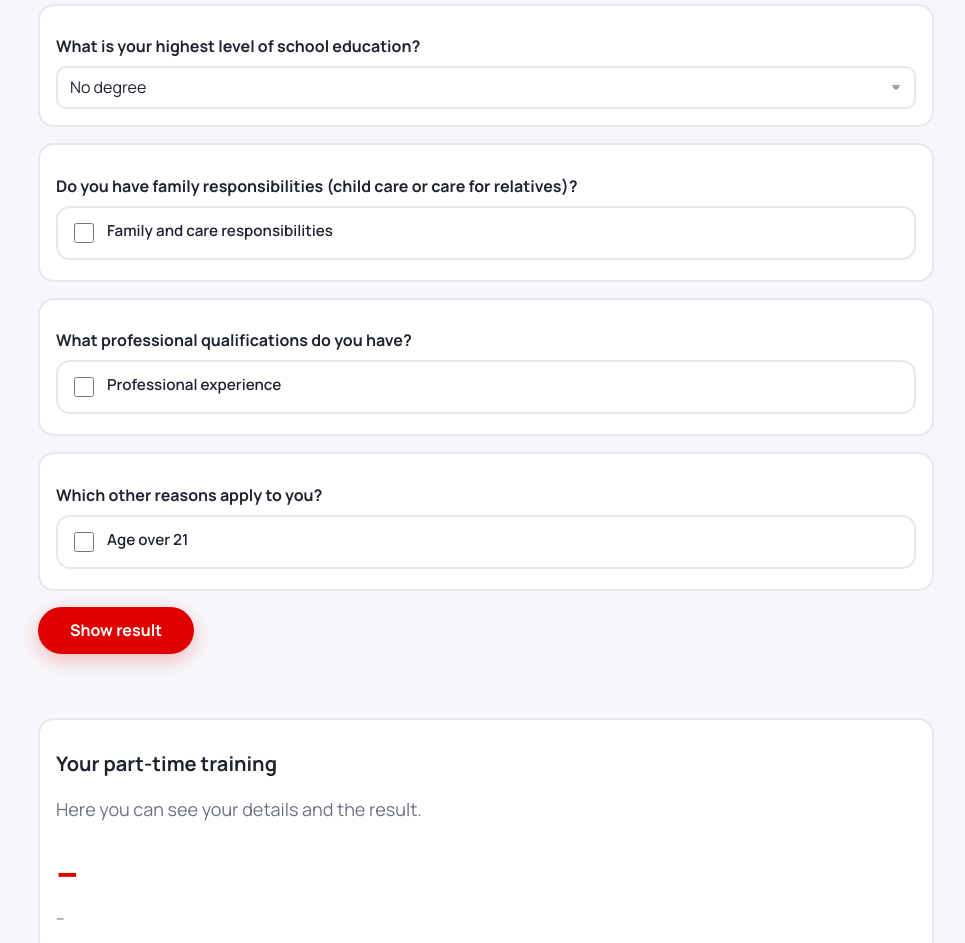
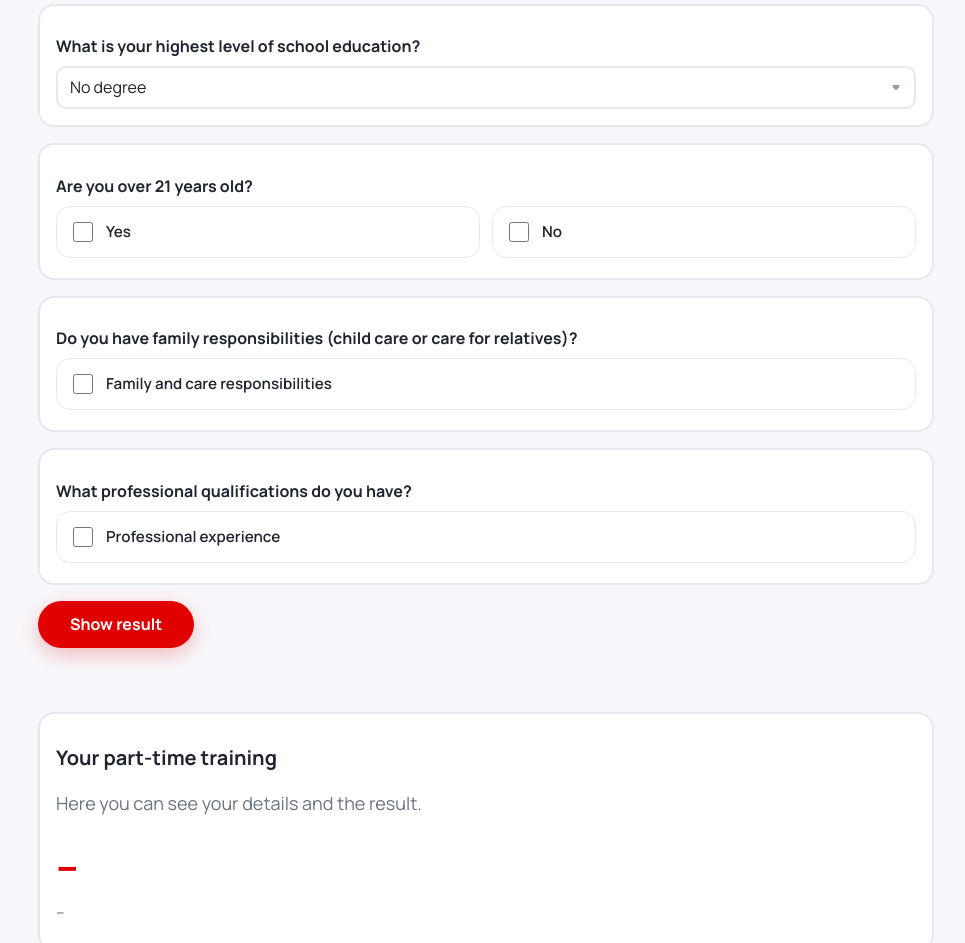
Before and after one commit to rbatmaz69/Teilzeitausbildungsrechner, a website: page templates/index.html in a window 1280 px wide. Shown: the part 1616-2559 px from the top of the page, without its empty margins (154-1119 px from the left). Drawn offline with Linux system fonts and the light colour scheme.

Commit message:
#55 Changed the 'Alter über 21 Verkuerzungsgrund' to support yes/no checkboxes

```diff
--- a/static/Sprachdateien/messages.de.json
+++ b/static/Sprachdateien/messages.de.json
@@ -76,10 +76,11 @@
       "sr": "Berufliche Vorkenntnisse können Ihre Ausbildungsdauer verkürzen."
     },
     "other": {
-      "question": "Welche weiteren Gründe treffen auf Sie zu?"
+      "question": "Sind Sie über 21 Jahre alt?"
     },
     "alter21": {
-      "label": "Alter über 21 Jahre",
+      "yes": "Ja",
+      "no": "Nein",
       "badge": "−12 Monate",
       "sr": "Wenn Sie über 21 Jahre alt sind, können Vorerfahrungen angerechnet werden."
     }
--- a/static/Sprachdateien/messages.en.json
+++ b/static/Sprachdateien/messages.en.json
@@ -76,10 +76,11 @@
       "sr": "Professional experience can shorten your training duration."
     },
     "other": {
-      "question": "Which other reasons apply to you?"
+      "question": "Are you over 21 years old?"
     },
     "alter21": {
-      "label": "Age over 21",
+      "yes": "Yes",
+      "no": "No",
       "badge": "−12 months",
       "sr": "If you are over 21, previous experience can be credited."
     }
--- a/static/script_Verkuerzungsgruende_Auswaehlen.js
+++ b/static/script_Verkuerzungsgruende_Auswaehlen.js
@@ -5,6 +5,9 @@
  * die Anzeige der Vorkenntnis-Monate mit der aktuellen Sprache.
  */
 document.addEventListener('DOMContentLoaded', () => {
+  const alter21JaCheckbox = document.getElementById('alter21-ja');
+  const alter21NeinCheckbox = document.getElementById('alter21-nein');
+
   /* ========== Tooltips (touch-optimiert) ========== */
   document.querySelectorAll('.info-btn').forEach(schaltflaeche => {
     const kurzinfo = schaltflaeche.closest('.tile')?.querySelector('.tooltip');
@@ -29,4 +32,17 @@ document.addEventListener('DOMContentLoaded', () => {
       document.querySelectorAll('.info-btn[aria-expanded="true"]').forEach(schaltflaeche => schaltflaeche.setAttribute('aria-expanded','false'));
     }
   })
+
+  /* ========== Checkbox-Verhalten ========== */
+  alter21JaCheckbox.addEventListener('change', () => {
+    if (alter21JaCheckbox.checked) {
+      alter21NeinCheckbox.checked = false;
+    }
+  });
+
+  alter21NeinCheckbox.addEventListener('change', () => {
+    if (alter21NeinCheckbox.checked) {
+      alter21JaCheckbox.checked = false;
+    }
+  });
 });
--- a/static/styles.css
+++ b/static/styles.css
@@ -131,13 +131,14 @@ header h1 {
 }
 
 .tile {
-  border: 2px solid var(--border);
+  flex: 1;
+  border: 1px solid var(--border);
   border-radius: 14px;
   background: #fff;
   padding: 12px;
   display: flex;
   gap: 10px;
-  align-items: flex-start;
+  align-items: center;
   transition: box-shadow .15s ease, border-color .15s ease, transform .05s ease;
 }
 
@@ -161,6 +162,13 @@ header h1 {
   align-items: center;
   gap: 8px;
   font-weight: 600;
+}
+
+.tile-group {
+  display: flex;
+  gap: 12px;
+  flex-wrap: nowrap;
+  width: 100%;
 }
 
 .badge {
--- a/templates/index.html
+++ b/templates/index.html
@@ -395,7 +395,7 @@
         <legend class="sr-only" data-i18n="vk.legend">Verkürzungsgründe</legend>
 
         <!-- ============================== -->
-        <!-- 1. SCHULABSCHLUSS (DROPDOWN)   -->
+        <!-- 1. SCHULABSCHLUSS              -->
         <!-- ============================== -->
         <div class="vk-category">
           <h2 class="vk-category-title" data-i18n="vk.school.question">
@@ -417,7 +417,52 @@
         </div>
 
         <!-- ============================== -->
-        <!-- 2. FAMILIENVORSORGE            -->
+        <!-- 2. Alter über 21 Jahre         -->
+        <!-- ============================== -->
+        <div class="vk-category">
+          <h2 class="vk-category-title" data-i18n="vk.other.question">
+            Sind Sie über 21 Jahre alt?
+          </h2>
+
+          <div class="vk-category-body">
+            <div class="tile-group">
+              <label class="tile">
+                <input
+                  id="alter21-ja"
+                  type="checkbox"
+                  aria-describedby="desc-alter21"
+                  data-vk-field="alter_ueber_21"
+                >
+
+                <div class="tile-body">
+                  <div class="tile-header">
+                      <span data-i18n="vk.alter21.yes">Ja</span>
+                  </div>
+                </div>
+              </label>
+
+              <label class="tile">
+                <input
+                  id="alter21-nein"
+                  type="checkbox"
+                >
+
+                <div class="tile-body">
+                  <div class="tile-header">
+                      <span data-i18n="vk.alter21.no">Nein</span>
+                  </div>
+                </div>
+              </label>
+            </div>
+            <span id="desc-alter21" class="sr-only" data-i18n="vk.alter21.sr">
+              Wenn Sie über 21 Jahre alt sind, können Vorerfahrungen angerechnet werden.
+            </span>
+          </div>
+        </div>
+
+
+        <!-- ============================== -->
+        <!-- 3. FAMILIENVORSORGE            -->
         <!-- ============================== -->
         <div class="vk-category">
           <h2 class="vk-category-title" data-i18n="vk.familie.question">
@@ -445,7 +490,7 @@
         </div>
 
         <!-- ============================================ -->
-        <!-- 3. BERUFLICHE QUALIFIKATIONEN                -->
+        <!-- 4. BERUFLICHE QUALIFIKATIONEN                -->
         <!-- ============================================ -->
         <div class="vk-category">
           <h2 class="vk-category-title" data-i18n="vk.qual.question">
@@ -470,35 +515,6 @@
 
             <span id="desc-vork" class="sr-only" data-i18n="vk.vork.sr">
               Berufliche Vorkenntnisse können Ihre Ausbildungsdauer verkürzen.
-            </span>
-          </div>
-        </div>
-
-        <!-- ============================== -->
-        <!-- 4. WEITERE ASPEKTE             -->
-        <!-- ============================== -->
-        <div class="vk-category">
-          <h2 class="vk-category-title" data-i18n="vk.other.question">
-            Welche weiteren Gründe treffen auf Sie zu?
-          </h2>
-
-          <div class="vk-category-body">
-            <label class="tile">
-              <input
-                type="checkbox"
-                aria-describedby="desc-alter21"
-                data-vk-field="alter_ueber_21"
-              >
-
-              <div class="tile-body">
-                <div class="tile-header">
-                    <span data-i18n="vk.alter21.label">Alter über 21 Jahre</span>
-                </div>
-              </div>
-            </label>
-
-            <span id="desc-alter21" class="sr-only" data-i18n="vk.alter21.sr">
-              Wenn Sie über 21 Jahre alt sind, können Vorerfahrungen angerechnet werden.
             </span>
           </div>
         </div>
```
